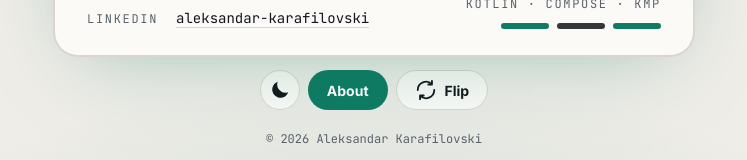
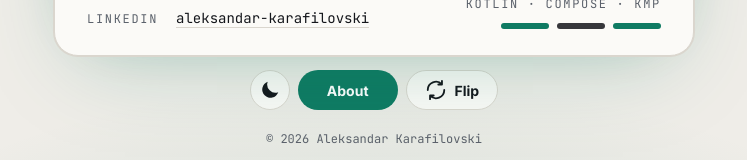
Before and after one commit to akarafilovski/akarafilovski.github.io, a plain HTML site: page index.html in a window 1280 px wide. Shown: the part 495-655 px from the top of the page, without its empty margins (266-1013 px from the left). Drawn offline with Linux system fonts and the light colour scheme.

Commit message:
Normal-size About button, centred button row

```diff
--- a/site.css
+++ b/site.css
@@ -143,3 +143,7 @@ body.home .actions #flip{width:auto;padding:0 18px;border-radius:999px}
   body.home .actions .btn.round{width:40px;padding:0}
   body.home .back .mark{width:72px;height:72px}
 }
+
+/* buttons: normal size, centred row on every screen */
+body.home .actions{justify-content:center}
+body.home .actions .grow{flex:none;padding:0 28px}
```
